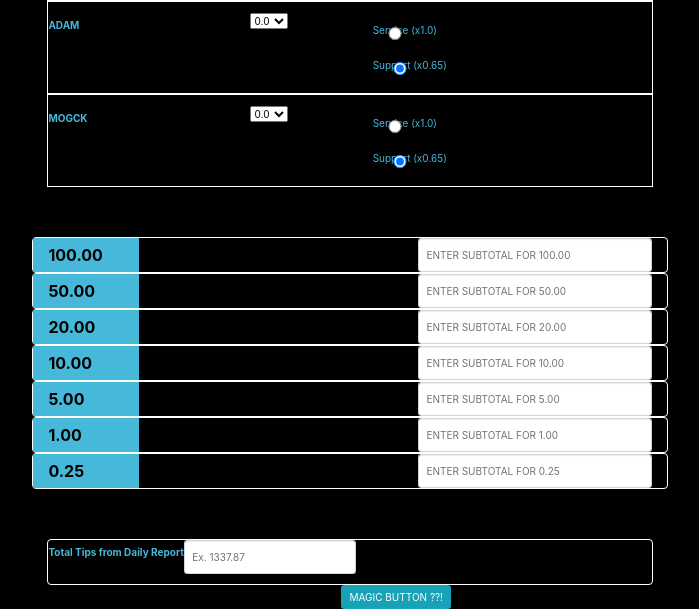
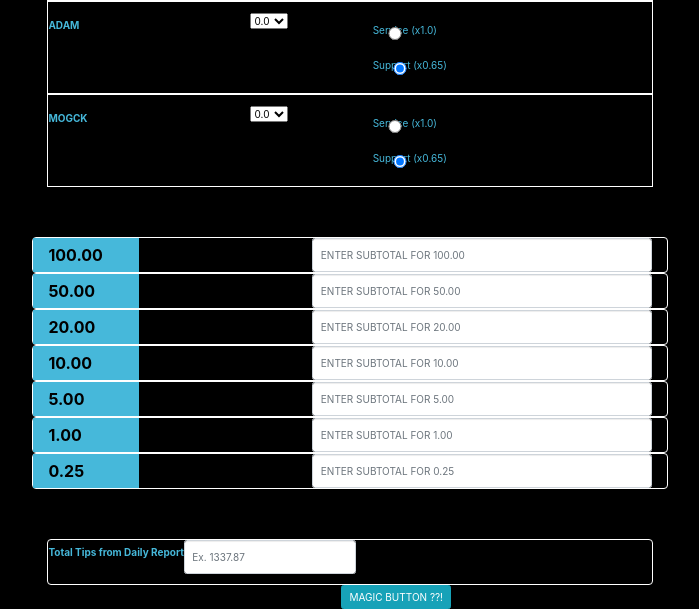
Before and after one commit to yc5424tl/volstead_tipsheet, a Flask app: page / in a window 1280 px wide. Shown: the part 1228-1837 px from the top of the page, without its empty margins (104-803 px from the left). Run offline with Flask 2, Linux system fonts and the light colour scheme; some libraries are stand-ins or nearby versions; some web fonts are replaced.

Commit message:
working ?

```diff
--- a/templates/eod_form.html
+++ b/templates/eod_form.html
@@ -66,8 +66,8 @@
                         {% for denom in denominations %}
                             <div class="form-group row cash-row">
                                 <label for="{{ denom }}" class="col-2 col-form-label denom-label">{{ denom }}</label>
-                                <div class="col-5"></div>
-                                <div class="col-5">
+                                <div class="col-3"></div>
+                                <div class="col-7">
                                     <input type="number" min=0 step={{ denom }} class="form-control" id="{{ denom }}" name="{{ denom }}" placeholder="ENTER SUBTOTAL FOR {{ denom }}" required>
                                 </div>
                             </div>
```
